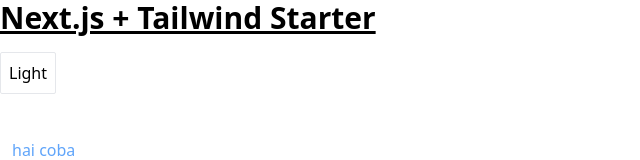
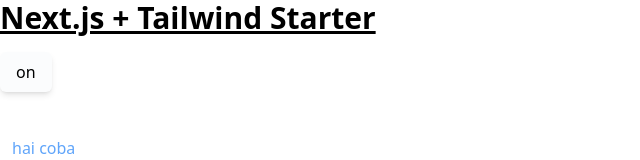
Before and after one commit to Aex5/Aditya-Argadinata, a Next.js app: page /theme in a window 1280 px wide. Shown: the top 160 px of the page, without its empty margins (0-640 px from the left). Built offline with nearby package versions, Linux system fonts and the light colour scheme.

Commit message:
error: system theme got error whene change to dark mode

```diff
--- a/pages/theme.tsx
+++ b/pages/theme.tsx
@@ -3,32 +3,17 @@ import Head from "next/head";
 
 import { useTheme } from "next-themes";
 
-const ThemeProvider: NextPage = () => {
+const Theme: NextPage = () => {
   const { theme, setTheme } = useTheme();
 
   // toggle responsible for changing the theme
   const renderThemeToggle = () => {
-    const currentTheme = theme;
-    if (currentTheme === "dark") {
-      return (
-        <button
-          className="border rounded-sm p-2"
-          onClick={() => setTheme("light")}
-          type="button"
-        >
-          {" "}
-          dark{" "}
-        </button>
-      );
-    }
     return (
       <button
-        className="border rounded-sm p-2"
-        onClick={() => setTheme("dark")}
-        type="button"
+        onClick={() => setTheme(theme === "light" ? "dark" : "light")}
+        className="px-4 py-2 rounded-md bg-[#fbfcfd] backdrop-blur-sm shadow-md dark:text-black"
       >
-        {" "}
-        Light{" "}
+        on
       </button>
     );
   };
@@ -56,4 +41,4 @@ const ThemeProvider: NextPage = () => {
   );
 };
 
-export default ThemeProvider;
+export default Theme;
```
